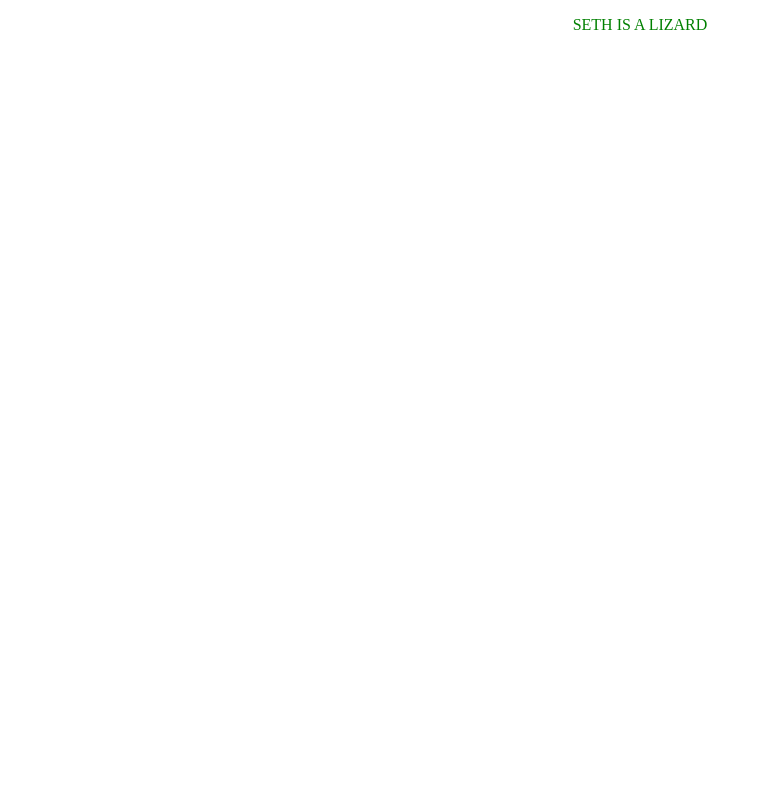
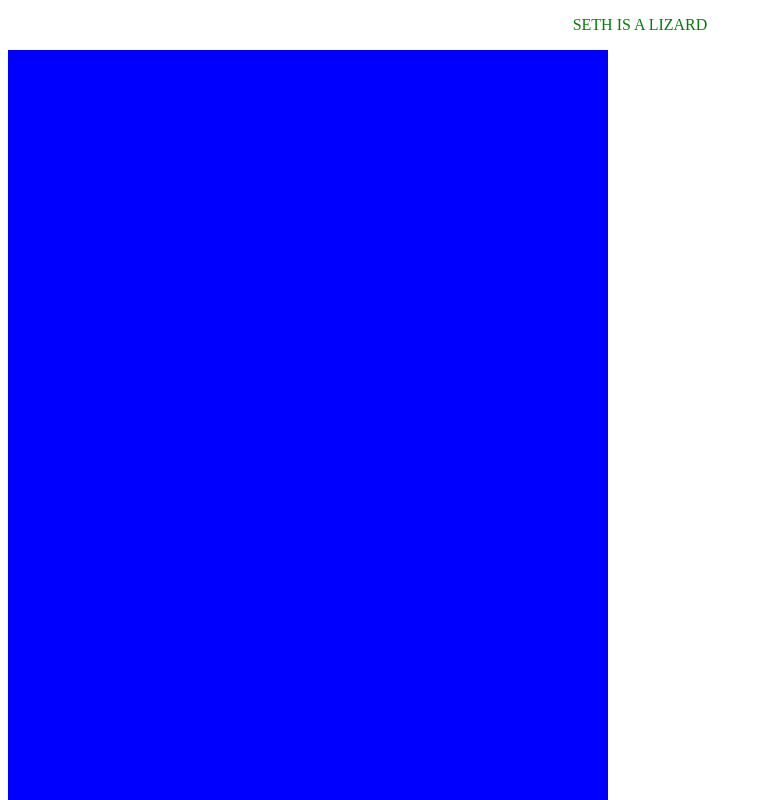
Before and after one commit to Restok/testris, a plain HTML site: page index.html in a window 1280 px wide. Shown: the top 800 px of the page, without its empty margins (0-762 px from the left). Drawn offline with Linux system fonts and the light colour scheme.

Commit message:
Update index.html

```diff
--- a/index.html
+++ b/index.html
@@ -6,6 +6,10 @@
 </script>
 <body>
 <p style = "font-size: 24; text-align: center; color: green;">SETH IS A LIZARD</p>
+<canvas id = "can"; width = "600"; height = "1200"; style = "background-color: blue">
+</canvas>
+
+
 </body>
 
 
```
